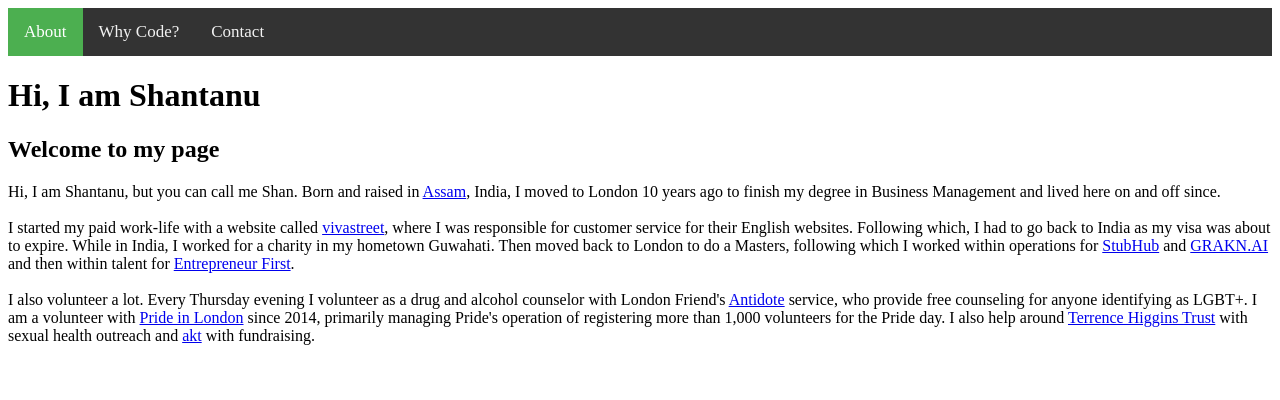
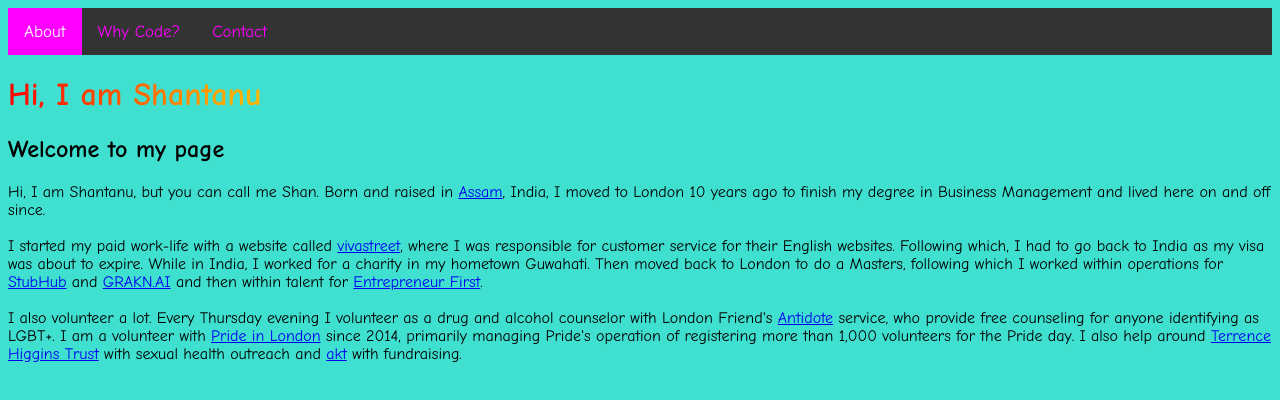
Before and after one commit to shanbaruva/shan, a plain HTML site: page index.html in a window 1280 px wide. Drawn offline with Linux system fonts and the light colour scheme.

Commit message:
Add files via upload
Updated CSS with background, main text and colour.

```diff
--- a/CSS/style.css
+++ b/CSS/style.css
@@ -1,3 +1,13 @@
+{
+    padding: 0;
+    margin: 0;
+    box-sizing: border-box;
+}
+body {
+    background-color: #40E0D0	;
+    font-family: 'Sans-serif', Comic Sans MS, cursive;
+}
+
 .topnav {
   background-color: #333;
   overflow: hidden;
@@ -5,7 +15,7 @@
 
 .topnav a {
   float: left;
-  color: #f2f2f2;
+  color: #FF00FF;
   text-align: center;
   padding: 14px 16px;
   text-decoration: none;
@@ -18,6 +28,9 @@
 }
 
 .topnav a.active {
-  background-color: #4CAF50;
+  background-color: #FF00FF;
   color: white;
 }
+
+.hi {background-image: linear-gradient(to left, violet, indigo, blue, green, yellow, orange, red);   -webkit-background-clip: text;
+  color: transparent;}
```
